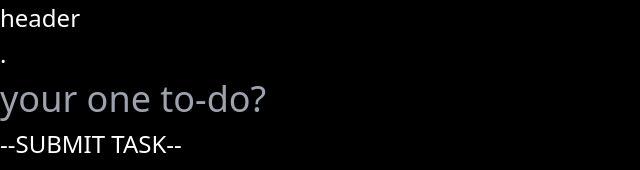
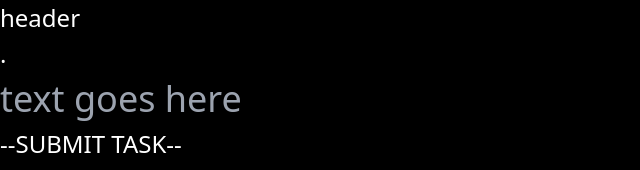
Before and after one commit to hankfontaine/just-one-task-app, a React app: page / in a window 1280 px wide. Shown: the top 170 px of the page, without its empty margins (0-640 px from the left). Built offline with nearby package versions, Linux system fonts and the light colour scheme.

Commit message:
continued debugging

```diff
--- a/src/components/FormContainer.jsx
+++ b/src/components/FormContainer.jsx
@@ -6,7 +6,7 @@ import InputContainer from './InputContainer';
 export default function FormContainer (props) {
   return (
     <main>
-    <InputContainer aria-label='input-container' currentTask={props.currentTask} setCurrentTask={props.setCurrentTask} />
+      <input aria-label='input' placeholder='text goes here' minLength={1} maxLength ={35} value={props.currentTask} onChange={e => { props.setCurrentTask(e.target.value); }}></input>
     <div>
     <button onClick={() => props.handleInput()}>--SUBMIT TASK--</button>
     </div>
--- a/src/components/InputContainer.jsx
+++ b/src/components/InputContainer.jsx
@@ -5,7 +5,6 @@ import React, { useState } from 'react';
 export default function InputContainer (props) {
   return (
     <>
-<input aria-label='input' placeholder='your one to-do?' minLength={1} maxLength ={35} value={props.currentTask} onChange={e => { props.setCurrentTask(e.target.value); }}></input>
     </>
   );
 }
--- a/src/components/MainContainer.jsx
+++ b/src/components/MainContainer.jsx
@@ -2,7 +2,6 @@
 import React, { useState, useEffect } from 'react';
 import Header from './Header';
 import Footer from './Footer';
-import InputContainer from './InputContainer';
 import TasksListContainer from './TasksListContainer';
 import FormContainer from './FormContainer';
 
@@ -18,13 +17,6 @@ export default function MainContainer () {
     localStorage.setItem('currentTask', currentTask);
     localStorage.setItem('currentTaskComplete', currentTaskComplete);
   }, [currentUser, currentTask, currentTaskComplete]);
-
-  if (localStorage.getItem('currentTask')) {
-    console.log('task? ' + currentTask);
-    // const curr = localStorage.getItem('currentTask');
-    // setCurrentTask(curr);
-    // return;
-  }
 
   const handleInput = () => {
     if (currentTaskComplete === true && currentTask.replace(/\s/g, '').length) { // check if input is empty string or overwrite
@@ -79,7 +71,8 @@ export default function MainContainer () {
       }).then(setUserNotification('.'));
   };
 
-  currentTask ? handleInput() : console.log('no task in state');
+  console.log('current task: ' + currentTask, 'is it complete? ' + currentTaskComplete);
+  // currentTask ? handleInput() : console.log('no task in state');
 
   return (
     <>
```
